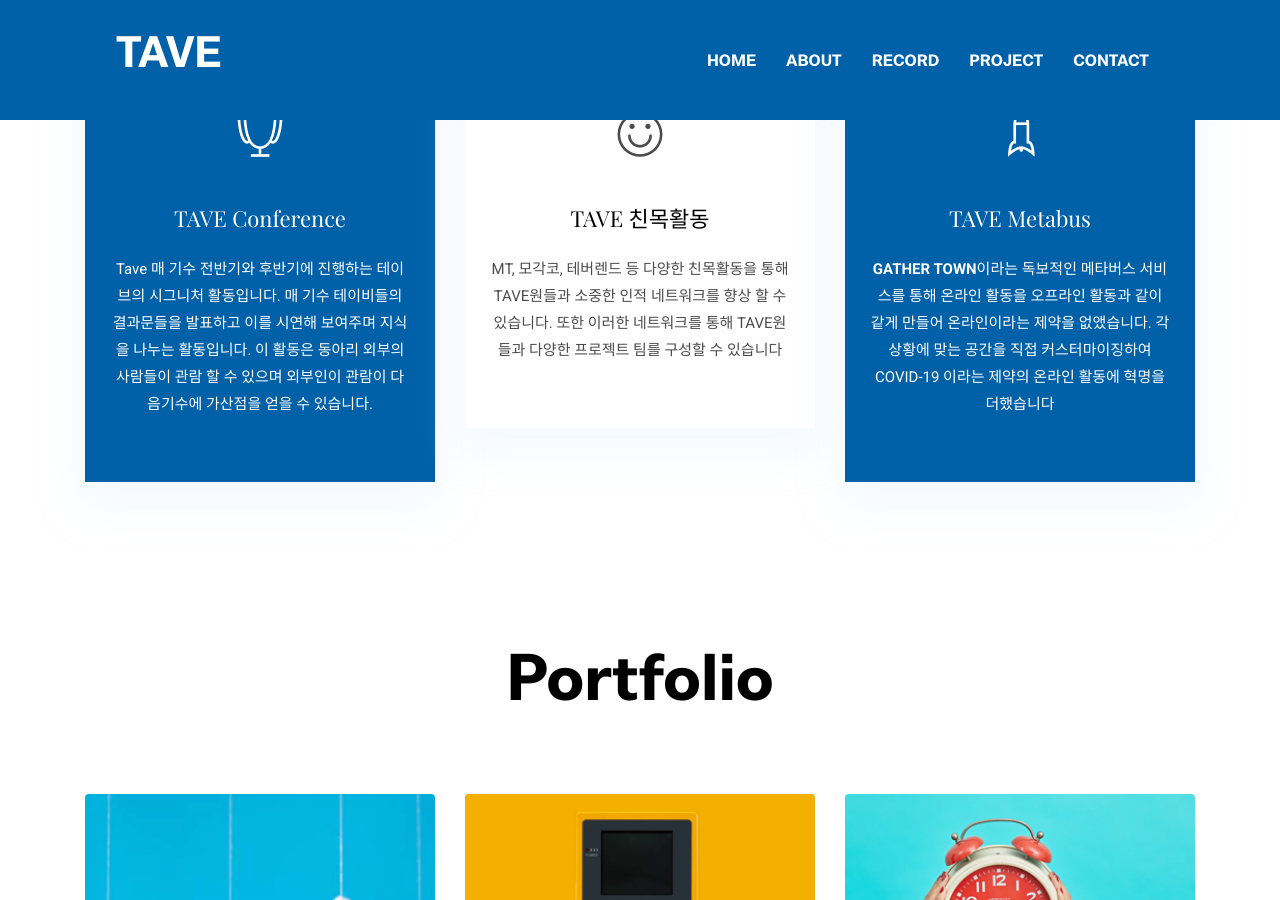
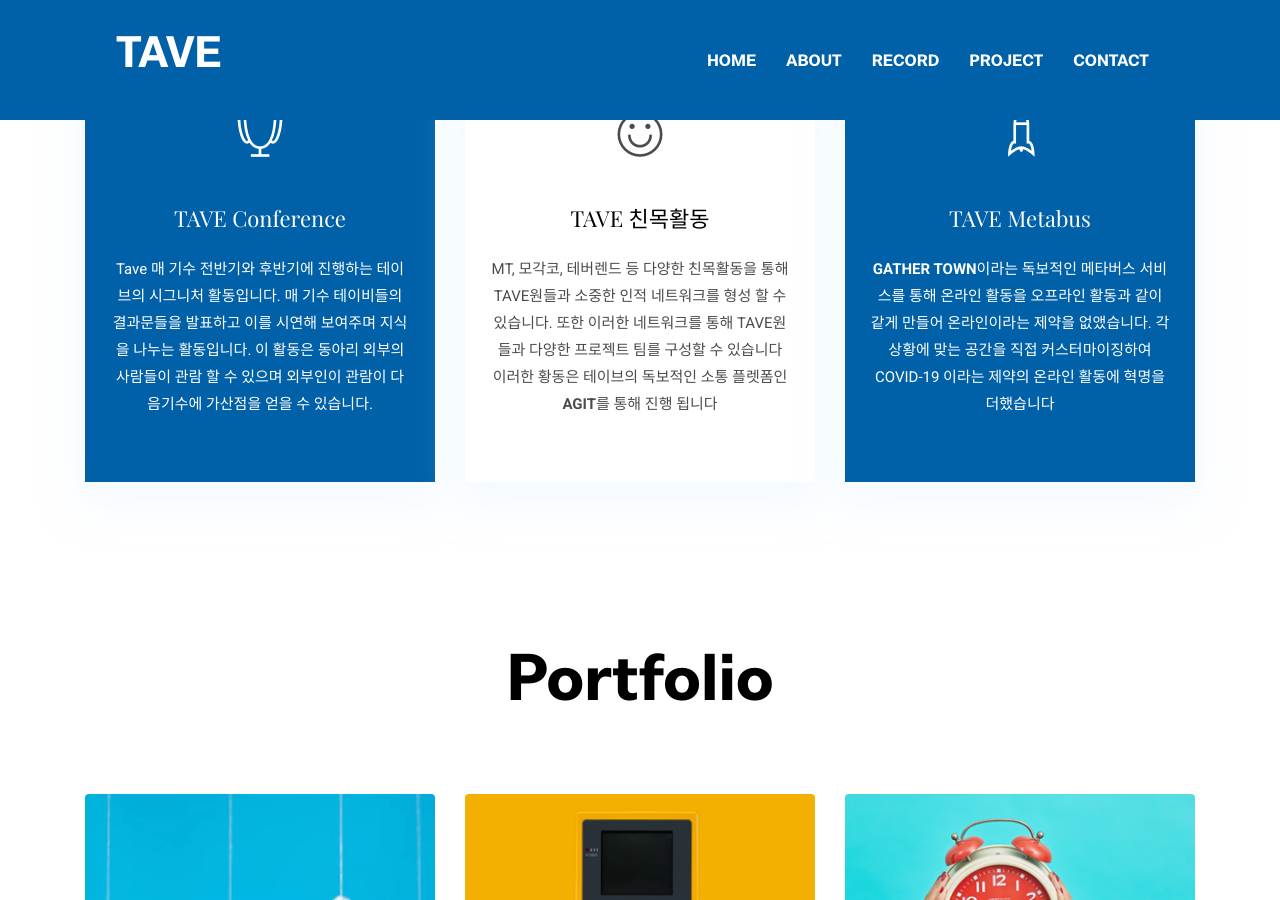
Before and after one commit to TAVEwave/TAVEwave.github.io, a Jekyll site: the page built from index.html, in a window 1280 px wide and 900 px high, scrolled down 4128 px. Built offline with Jekyll 4.4.1, drawn with Linux system fonts in a browser that asks for light colours.

Commit message:
Update settings.yml

```diff
--- a/_data/settings.yml
+++ b/_data/settings.yml
@@ -202,7 +202,7 @@ services:
   - {
       name: TAVE 친목활동,
       icon: ti-face-smile,
-      description: "MT, 모각코, 테버렌드 등 다양한 친목활동을 통해 TAVE원들과 소중한 인적 네트워크를 향상 할 수 있습니다. 또한 이러한 네트워크를 통해 TAVE원들과 다양한 프로젝트 팀를 구성할 수 있습니다",
+      description: "MT, 모각코, 테버렌드 등 다양한 친목활동을 통해 TAVE원들과 소중한 인적 네트워크를 형성 할 수 있습니다. 또한 이러한 네트워크를 통해 TAVE원들과 다양한 프로젝트 팀를 구성할 수 있습니다 이러한 황동은 테이브의 독보적인 소통 플렛폼인 <b>AGIT</b>를 통해 진행 됩니다",
       active: ,# Add true to select section
     }
   - {
```
